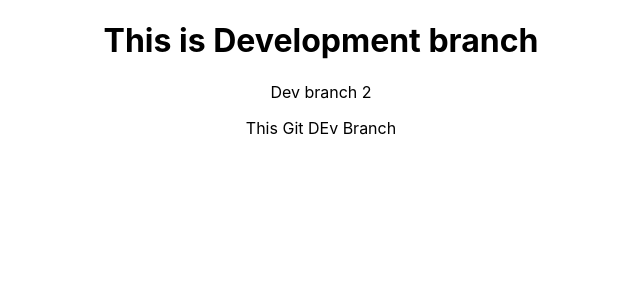
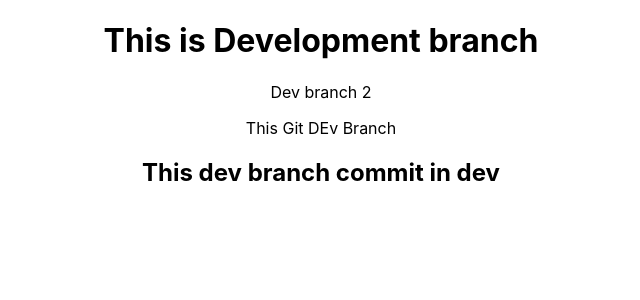
Before and after one commit to md-nazim-Hossain/github-practice, a React (Create React App) app: page / in a window 1280 px wide. Shown: the top 300 px of the page, without its empty margins (319-959 px from the left). Built offline with nearby package versions, Linux system fonts and the light colour scheme.

Commit message:
added dev

```diff
--- a/src/App.js
+++ b/src/App.js
@@ -7,6 +7,7 @@ function App() {
       <h1>This is Development branch</h1>
       <p>Dev branch 2</p>
       <span>This Git DEv Branch</span>
+      <h2>This dev branch commit in dev</h2>
     </div>
   );
 }
```
